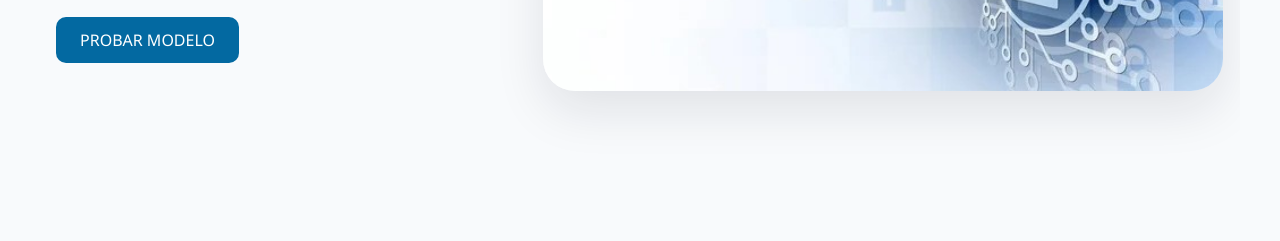
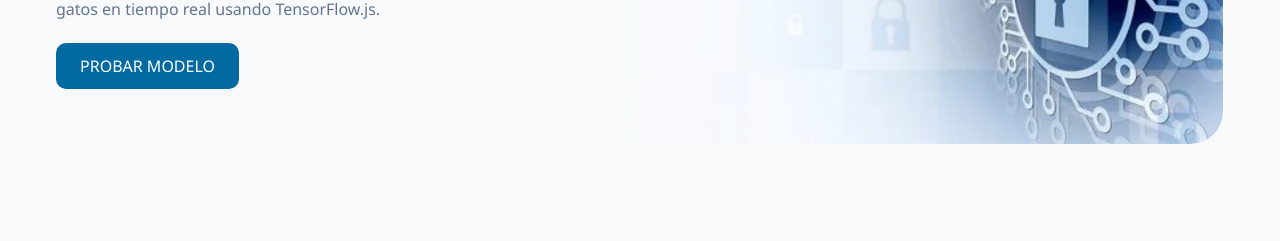
Before and after one commit to FABIO-ZAMBRANA/Redes-Neuronales-Convulsi-nales, a plain HTML site: page index.html in a window 1280 px wide. Shown: the part 374-615 px from the top of the page. Drawn offline with nearby package versions, Linux system fonts and the light colour scheme.

Commit message:
Fade hero image into page content

```diff
--- a/index.html
+++ b/index.html
@@ -11,7 +11,7 @@
       rel="stylesheet"
       href="https://cdn.jsdelivr.net/npm/swiper@11/swiper-bundle.min.css"
     />
-    <link rel="stylesheet" href="styles.css?v=visionia-20261003-3" />
+    <link rel="stylesheet" href="styles.css?v=visionia-20261003-4" />
 
     <meta name="description" content="VisiónIA detecta personas, perros y gatos en tiempo real desde el navegador." />
     <title>VisiónIA | Detección inteligente</title>
--- a/styles.css
+++ b/styles.css
@@ -623,6 +623,35 @@
 
   .header__image {
     grid-area: 1/2/2/3;
+    display: flex;
+    justify-content: flex-end;
+    overflow: hidden;
+    border-radius: 0 2rem 2rem 0;
+  }
+
+  .header__image img {
+    width: 100%;
+    min-height: 360px;
+    object-fit: cover;
+    object-position: center;
+    border-radius: 0 2rem 2rem 0;
+    box-shadow: none;
+    -webkit-mask-image: linear-gradient(
+      to right,
+      transparent 0%,
+      rgba(0, 0, 0, 0.2) 14%,
+      rgba(0, 0, 0, 0.85) 40%,
+      #000 58%,
+      #000 100%
+    );
+    mask-image: linear-gradient(
+      to right,
+      transparent 0%,
+      rgba(0, 0, 0, 0.2) 14%,
+      rgba(0, 0, 0, 0.85) 40%,
+      #000 58%,
+      #000 100%
+    );
   }
 
   .special__grid {
```
Also changed, not shown: index2.html (+1 -1 lines).
